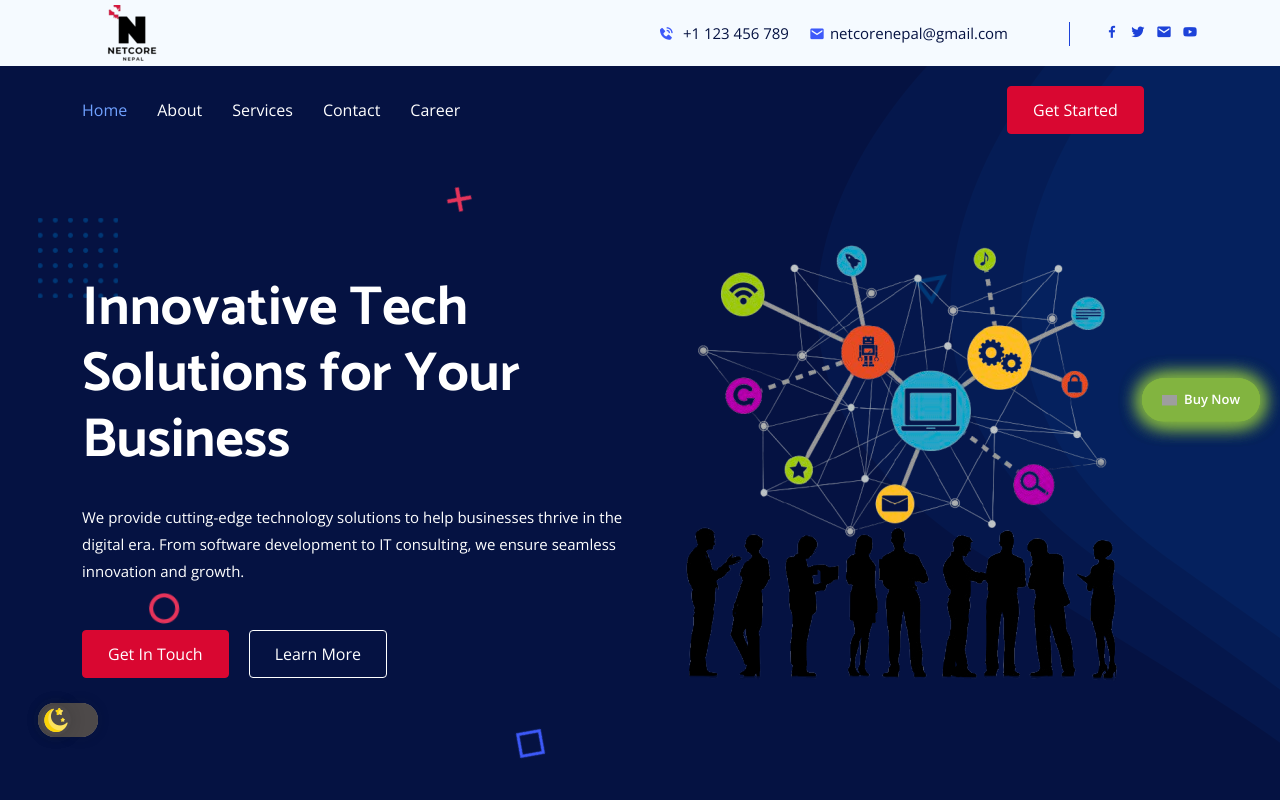
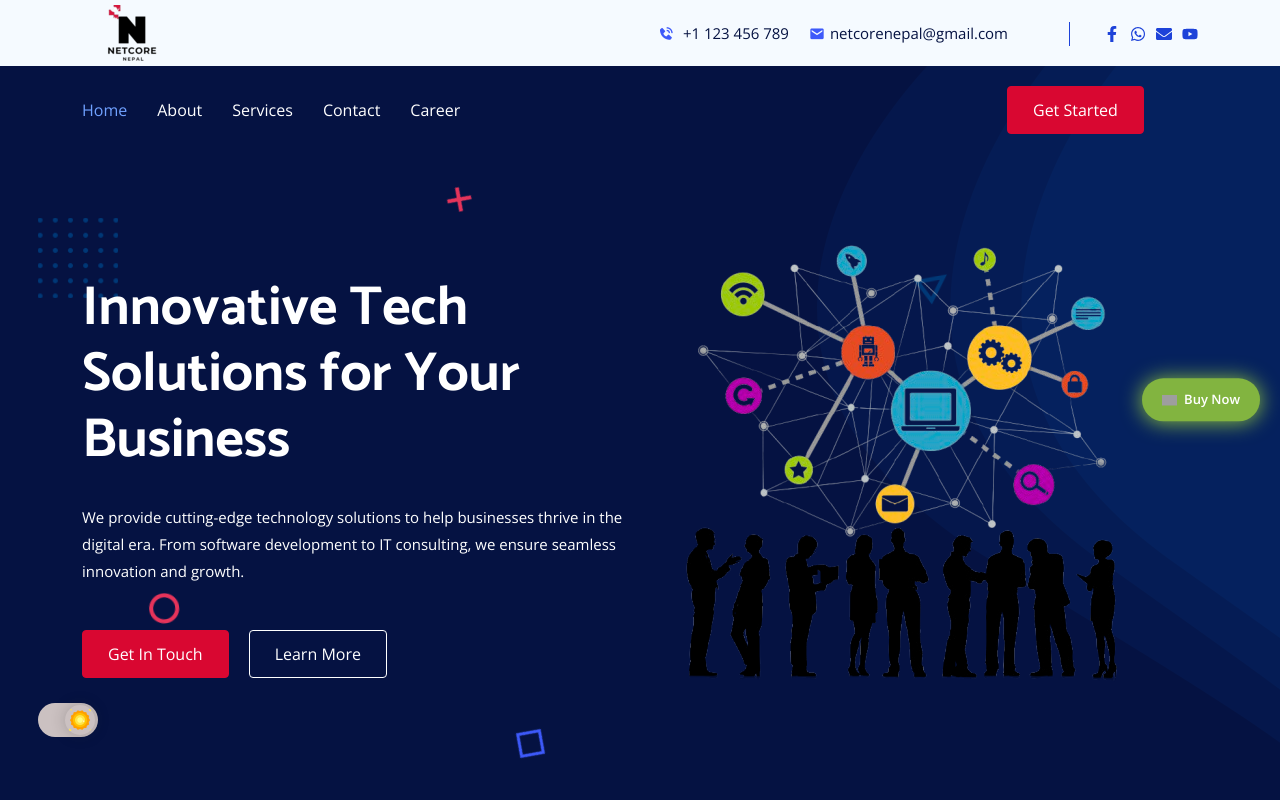
Before and after one commit to sahanirakesh877/ITSolution, a React (Vite) app: page / in a window 1280 px wide. Shown: the top 800 px of the page. Built offline with nearby package versions, Linux system fonts and the light colour scheme; grey boxes are pictures that could not be loaded.

Commit message:
icons change

```diff
--- a/package.json
+++ b/package.json
@@ -15,6 +15,7 @@
     "@fortawesome/free-solid-svg-icons": "^6.7.2",
     "@fortawesome/react-fontawesome": "^0.2.2",
     "bootstrap": "^5.3.3",
+    "boxicons": "^2.1.4",
     "react": "^19.0.0",
     "react-bootstrap": "^2.10.9",
     "react-dom": "^19.0.0",
--- a/src/components/Header.jsx
+++ b/src/components/Header.jsx
@@ -1,4 +1,5 @@
 import React from "react";
+import { FaEnvelope, FaFacebookF, FaWhatsapp, FaYoutube } from "react-icons/fa";
 
 const Header = () => {
   return (
@@ -23,16 +24,16 @@ const Header = () => {
         <div className="header-content-right">
           <ul className="header-social">
             <li>
-              <a href="https://www.facebook.com/" target="_blank"><i className="bx bxl-facebook" /></a>
+              <a href="https://www.facebook.com/" target="_blank"><FaFacebookF /></a>
             </li>
             <li>
-              <a href="https://www.twitter.com/" target="_blank"><i className="bx bxl-twitter" /></a>
+              <a href="https://www.twitter.com/" target="_blank"> <FaWhatsapp /></a>
             </li>
             <li>
-              <a href="https://www.envelope.com/" target="_blank"> <i className="bx bxs-envelope" /></a>
+              <a href="https://www.envelope.com/" target="_blank">  <FaEnvelope /></a>
             </li>
             <li>
-              <a href="https://www.youtube.com/" target="_blank"> <i className="bx bxl-youtube" /></a>
+              <a href="https://www.youtube.com/" target="_blank"> <FaYoutube /></a>
             </li>
           </ul>
         </div>
```
Also changed, not shown: 1 other file (tests, documents, lock files or other folders).
